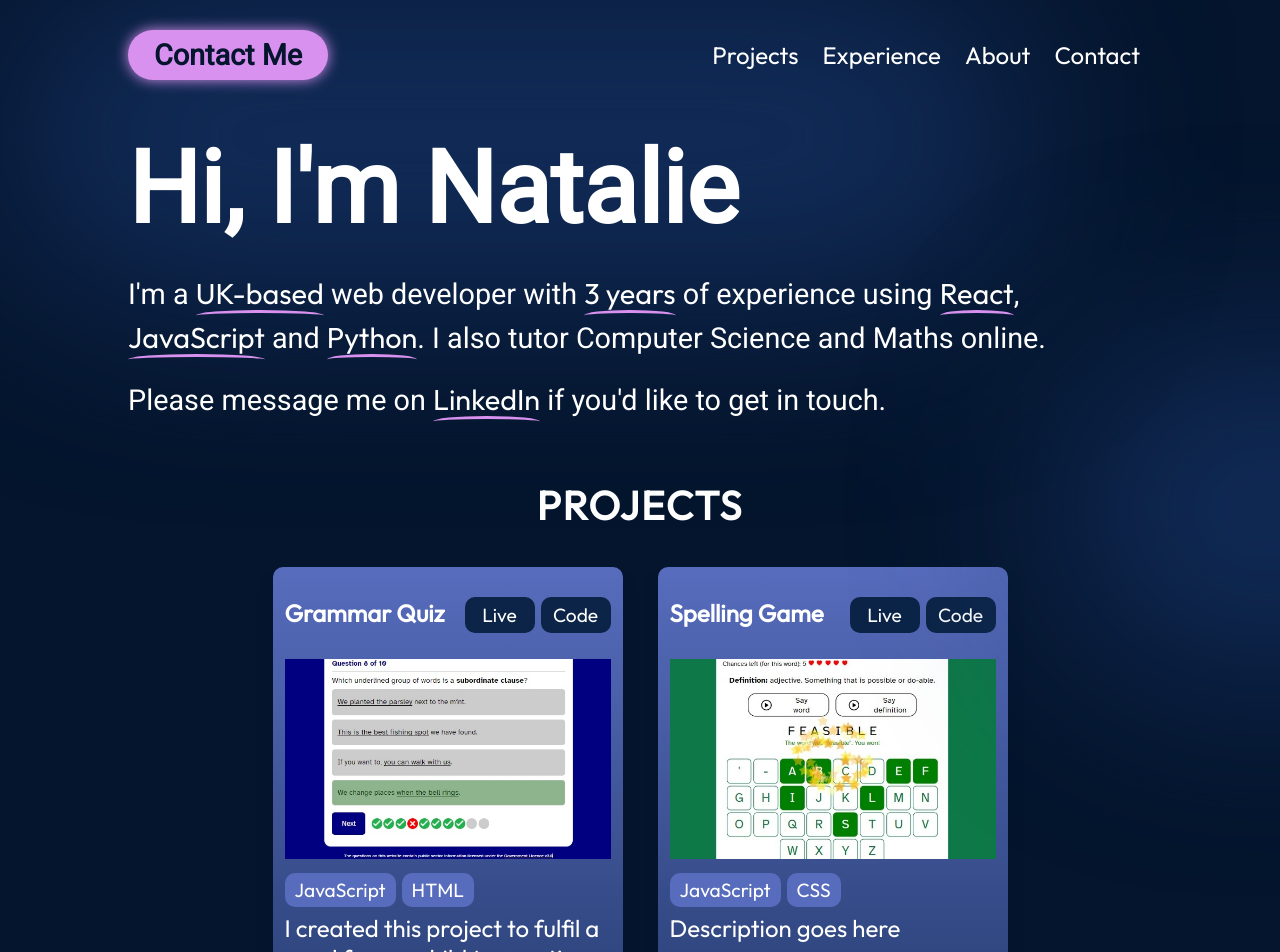
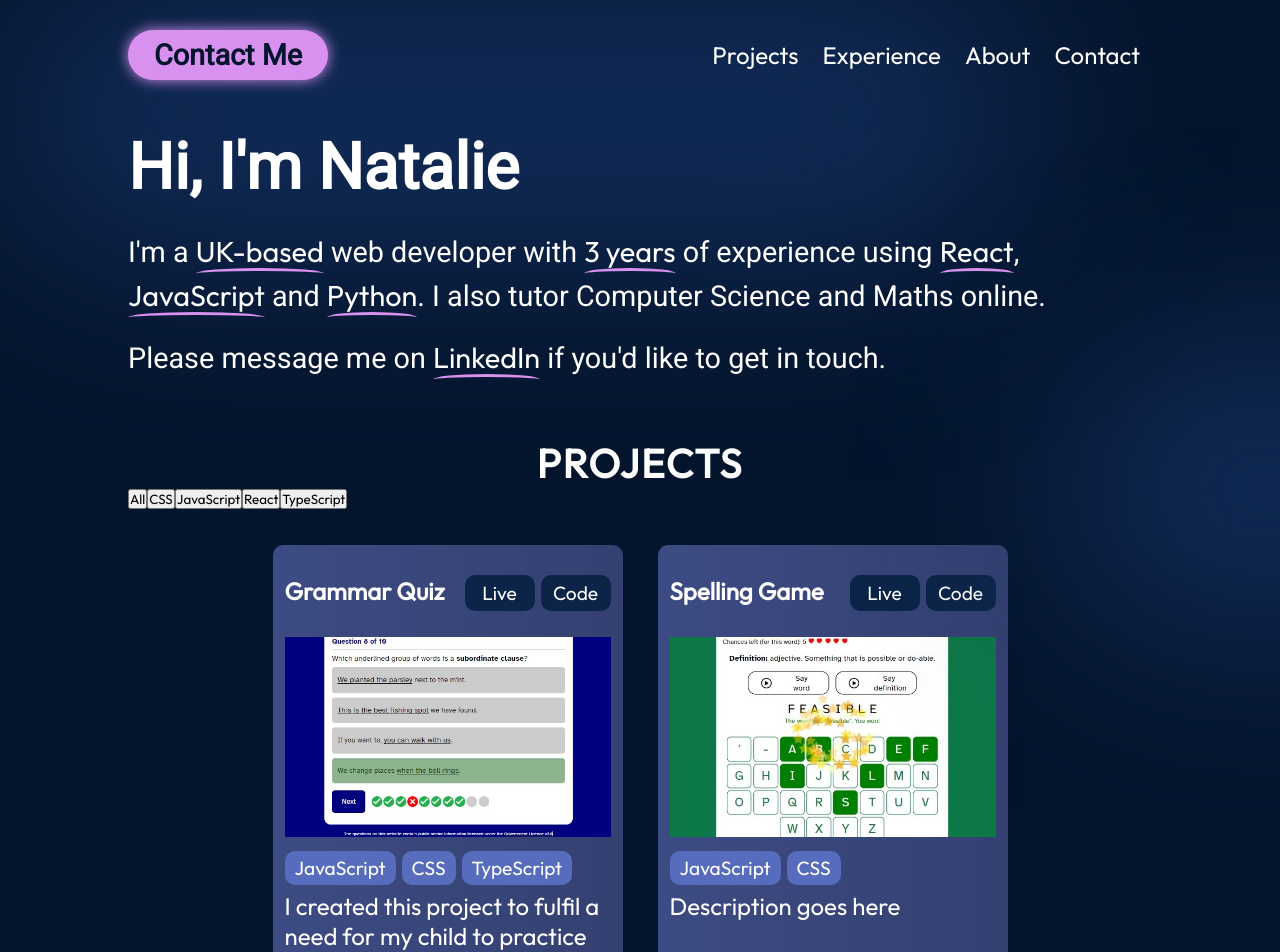
Before and after one commit to Nadia982/portfolio-2024-05, a React (Vite) app: page / in a window 1280 px wide. Shown: the top 952 px of the page. Built offline with nearby package versions, Linux system fonts and the light colour scheme.

Commit message:
added project filtering by skill

```diff
--- a/src/components/Hero/Hero.module.css
+++ b/src/components/Hero/Hero.module.css
@@ -37,7 +37,7 @@ background-color: #0397f5; */
   );
   -webkit-text-fill-color: transparent;
   -webkit-background-clip: text; */
-  font-size: 100px;
+  font-size: var(--font-xxl);
 /* background-image: linear-gradient (135deg, #fff 50%, transparent 50%);
 background-size: 200% 100%;
 -webkit-text-stroke-color: #fff;
--- a/src/components/Projects/ProjectCard.module.css
+++ b/src/components/Projects/ProjectCard.module.css
@@ -5,7 +5,7 @@
     align-items: stretch;
     flex-direction: column;
     border-radius: 10px;
-    background: linear-gradient(180deg, #576cbc 0%, #132a53 100%);
+    background: linear-gradient(90deg, #3c4b83 0%, #344070 100%);
     box-shadow: 0 16px 14px 0 #04152d;
     padding: 18px 12px;
     max-width: 350px;
--- a/src/components/Projects/Projects.jsx
+++ b/src/components/Projects/Projects.jsx
@@ -1,18 +1,83 @@
-import React from "react";
+import React, { useState, useEffect } from "react";
 import styles from "./Projects.module.css";
-import projects from "../../data/projects.json";
+import data from "../../data/projects.json";
 import { ProjectCard } from "./ProjectCard";
 
+export const Projects = () => {
+  const [projects, setProjects] = useState(data);
+  const [selectTab, setSelectTab] = useState("all");
 
-export const Projects = () => {
+  const technologies = [
+    "CSS",
+    "JavaScript",
+    "React",
+    "TypeScript",
+  ];
+
+  useEffect(() => {
+    if (selectTab === "all") {
+      setProjects(data);
+    }
+
+    if (selectTab === "CSS") {
+      const filteredData = data.filter((item) =>
+        item.skills.includes("CSS")
+      );
+      setProjects(filteredData);
+    }
+
+    if (selectTab === "JavaScript") {
+      const filteredData = data.filter((item) =>
+        item.skills.includes("JavaScript")
+      );
+      setProjects(filteredData);
+    }
+
+    if (selectTab === "React") {
+      const filteredData = data.filter((item) => item.skills.includes("React"));
+      setProjects(filteredData);
+    }
+
+    if (selectTab === "TypeScript") {
+      const filteredData = data.filter((item) =>
+        item.skills.includes("TypeScript")
+      );
+      setProjects(filteredData);
+    }
+  }, [selectTab]);
+
+
+
   return (
+    <section id="projects" className={styles.container}>
+      <h2 className={styles.title}>Projects</h2>
+      {/* <div> */}
 
-    <section className={styles.container}>
-            <h2 className={styles.title}>Projects</h2>
+      <button onClick={() => setSelectTab("all")}>All</button>
+
+      {technologies.map((technology, id) => (
+      <button key={id}onClick={() => setSelectTab(technology)}>
+         {technology}
+        </button>
+      ))}
+
+      {/* <button onClick={()=>setSelectTab("javascript")} >
+              JavaScript
+            </button>
+
+            <button onClick={()=>setSelectTab("react")} >
+              React
+            </button>
+
+            <button onClick={()=>setSelectTab("typescript")}>
+              TypeScript
+            </button>
+          </div> */}
+
       <div className={styles.projects}>
         {/* <div className="inner-wrapper"> */}
         {projects.map((project, id) => {
-          return <ProjectCard key={id} project={project}/>;
+          return <ProjectCard key={id} project={project} />;
         })}
         {/* </div> */}
       </div>
--- a/src/data/projects.json
+++ b/src/data/projects.json
@@ -1,11 +1,10 @@
 [
 {
 "id":"01",
-"category": ["javascript", "react"],
 "title": "Grammar Quiz",
 "imgUrl": "projects/portfolioImg1.jpg",
 "description": "I created this project to fulfil a need for my child to practice answering grammar-related questions before his SATS (UK school standard assessment tests for 10-11 year-olds). Multiple choice answers and animations that give immediate feedback on responses make this quiz easy and compelling to use. ",
-"skills": ["JavaScript", "HTML"],
+"skills": ["JavaScript", "CSS", "TypeScript"],
 "siteUrl": "",
 "gitHub": "",
 "alt": "A screenshot of project 1: a multiple choice quiz about English grammar on a dark blue background with four possible answers. At the bottom of the screen there are answer indicators indicating whether previous questions have been answered correctly."
@@ -13,7 +12,6 @@
 
 {
 "id":"02",
-"category": ["javascript"],
 "title": "Spelling Game",
 "imgUrl": "projects/portfolioImg2.jpg",
 "description": "Description goes here",
@@ -24,11 +22,10 @@
 },
 {
 "id":"03",
-"category": "javascript",
 "title": "Landing page for travel website",
 "imgUrl": "projects/portfolioImg3.jpg",
 "description": "Description goes here",
-"skills": ["React", "Tailwind"],
+"skills": ["React"],
 "siteUrl": "",
 "gitHub": "",
 "alt": "A screenshot of project 1: a multiple choice quiz about English grammar on a dark blue background with four possible answers. At the bottom of the screen there are answer indicators indicating whether previous questions have been answered correctly."
```
